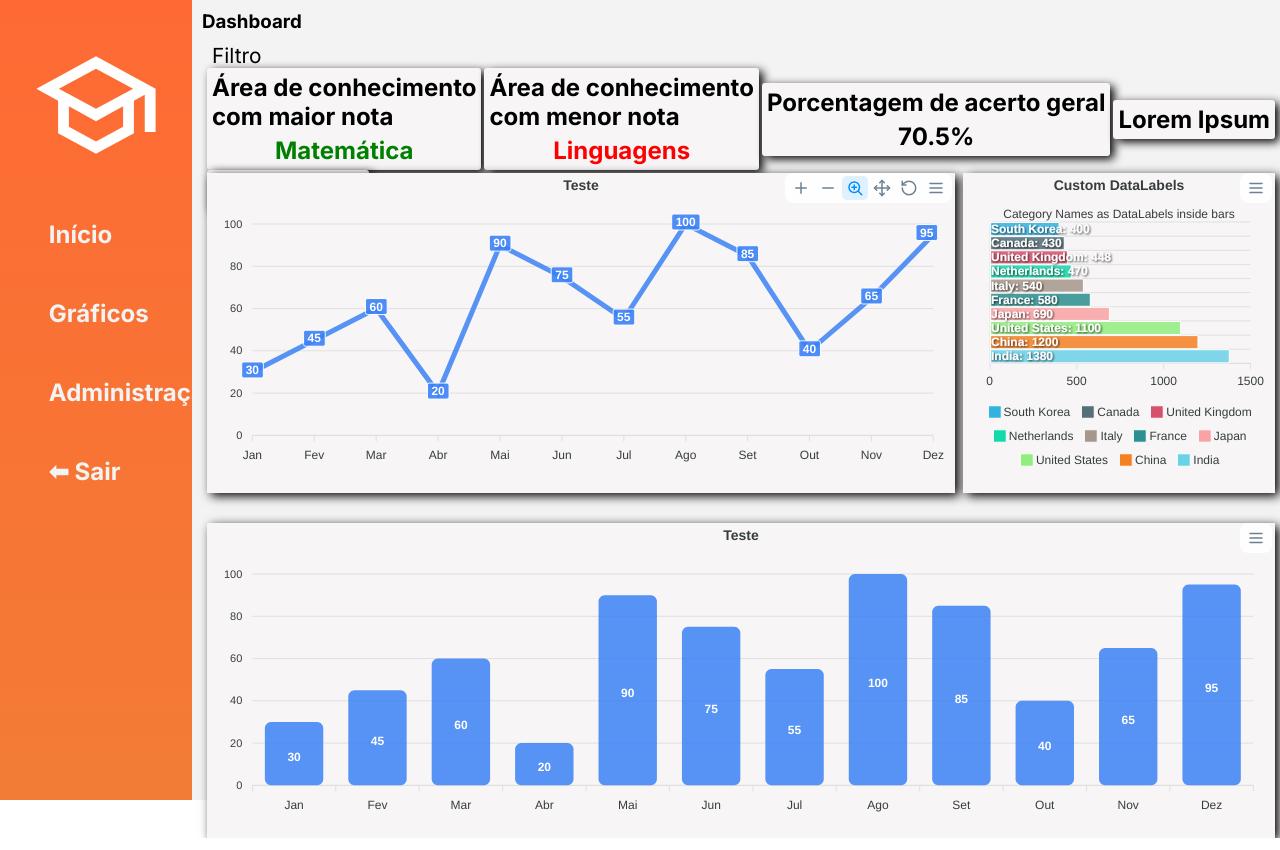
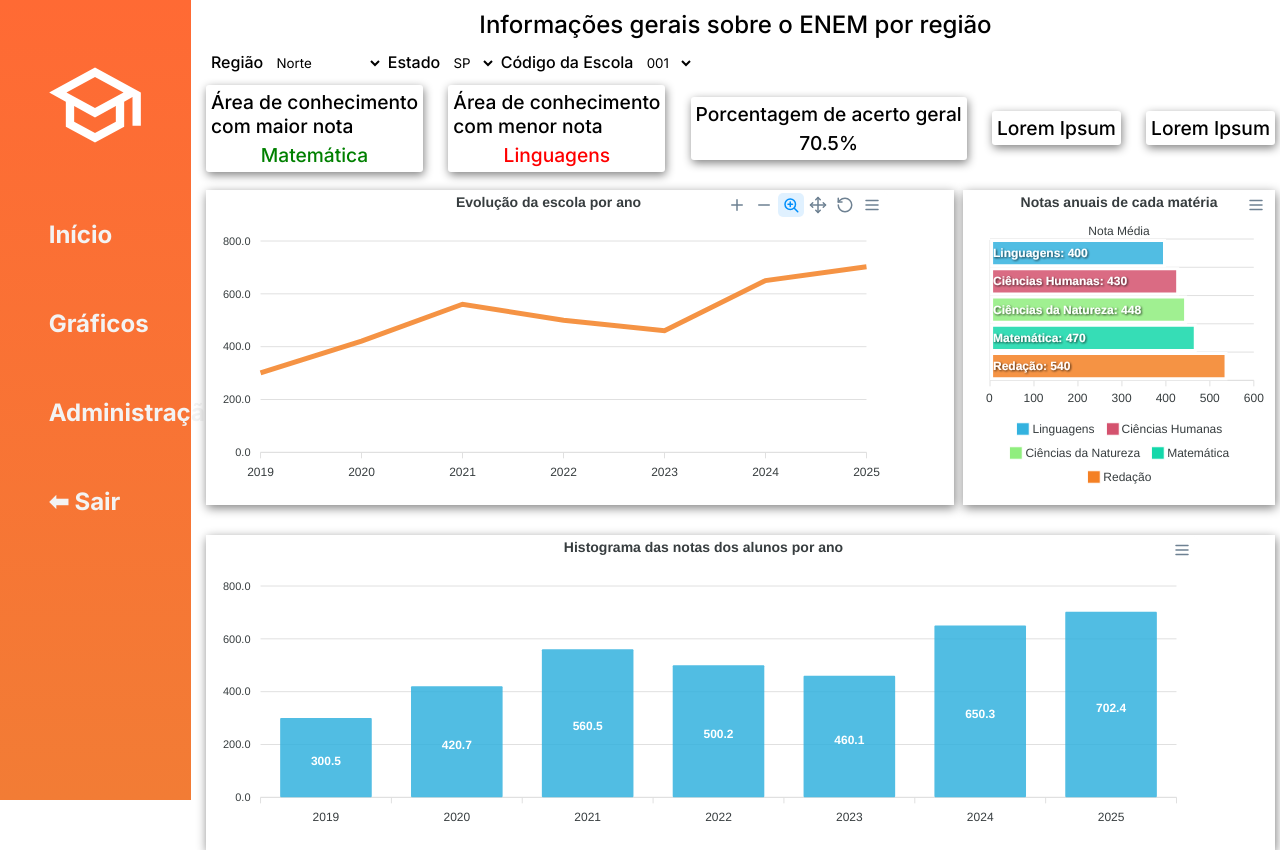
Before and after one commit to Tropa-dos-DELETE-sem-WHERE/aplicacao-web, a website: page public/dashboard.html in a window 1280 px wide. Drawn offline with nearby package versions, Linux system fonts and the light colour scheme.

Commit message:
Adicionando mais algumas alterações

```diff
--- a/public/css/dashboard.css
+++ b/public/css/dashboard.css
@@ -1,15 +1,20 @@
     body{
         margin: 0px;
         overflow: hidden;
+        font-family: Inter;
     }
+
     main{
     display: flex;
     flex-direction: column;
     padding: 10px;
+    }
 
+    h3{
+        font-size: 1.5rem;
+        text-align: center;
+        font-weight: 500;
 
-    h1{
-        font-size: 2.5rem;
     }
 
     .filter-container{
@@ -18,8 +23,19 @@
         font-size: 25px;
         border-radius: 10px;
         height: 20px;
-        font-size: 1.3rem;
+        font-size: 1.0rem;
+        margin-bottom: 1%;
+        font-weight: 500;
     }
+
+    select {
+        background-color: white;
+        padding: 5px;
+        border: none;
+        gap: 1%;
+    }
+
+
 
     .kpi-container{
         display: flex;
@@ -49,37 +65,37 @@
         justify-content: center;
         flex-direction: column;
         border-radius: 3px;
-        background-color: #f7f5f5;
+        background-color: white;
         padding: 5px;
         gap: 5px;
-        box-shadow: 4px 3px 10px black;
+        box-shadow: 1px 3px 10px grey;
     }
 
     h2{
-        font-size: 1.5rem;
+        font-size: 1.2rem;
+         font-weight: 500;
     }
 
     .graph1{
         width: 70%;
         margin-top: 30px;
-        height: 40vh;
-        background-color: #f7f5f5;
-        box-shadow: 4px 3px 10px black;
+        height: 30vh;
+        background-color: white;
+        box-shadow: 1px 3px 10px grey;
     }
 
     .graph3{
         width: 29.2%;
         margin-top: 30px;
-        height: 40vh;
-        background-color: #f7f5f5;
-        box-shadow: 4px 3px 10px black;
+        height: 30vh;
+        background-color: white;
+        box-shadow: 1px 3px 10px grey;
     }
 
     .graph2{
         width: 100%;
         margin-top: 30px;
-        height: 35vh;
-        background-color: #f7f5f5;
-        box-shadow: 4px 3px 10px black;
+        height: 30vh;
+        background-color: white;
+        box-shadow: 1px 3px 10px grey;
     }
-}
--- a/public/css/logado.css
+++ b/public/css/logado.css
@@ -32,9 +32,10 @@ aside{
     align-items: center;
     padding: 40px 0 40px 0;
     gap: 40px;
+}
 
     img{
-        width: 130px;
+        width: 100px;
         height: 130px;
         filter: invert(100%);
     }
@@ -44,7 +45,7 @@ aside{
         align-items: center;
         justify-content: center;
         flex-direction: column;
-        gap: 30px;
+        gap: 40px;
         width: 100%;
     }
 
--- a/public/css/professores.css
+++ b/public/css/professores.css
@@ -6,7 +6,7 @@ body {
 }
 
 header {
-  background-color: #20232a;
+  background-color: #ff6a34;
   color: #fff;
   text-align: center;
   padding: 15px 0;
@@ -74,7 +74,7 @@ th {
 .add-btn {
   display: inline-block;
   margin-bottom: 20px;
-  background-color: #28a745;
+  background-image: -webkit-linear-gradient(#28a745, green);
   color: white;
   text-decoration: none;
   padding: 10px 15px;
@@ -126,8 +126,8 @@ position: fixed;
     padding: 2rem;
     border-radius: 10px;
     z-index: 2;
-    width: 80%;
-    height: 80%;
+    width: 50%;
+    height: 60%;
   }
 .modal .box{
     height: 100%;
@@ -177,3 +177,47 @@ position: fixed;
   font-size: 1.2em;
   color: #555;
 }
+
+input{
+    width: 100%;
+    padding: 8px;
+    margin-top: 5px;
+    border: 1px solid #ccc;
+    border-radius: 6px;
+}
+
+.boxButton button, .form-group button{
+  color: white;
+  border: none;
+  background-image: -webkit-linear-gradient(#ff6a34,#ff3b30);
+  padding: 10px;
+  margin: 5px;
+  border-radius: 3px;
+}
+
+button:hover{
+  transform: scale(1.03);
+
+}
+
+input:hover{
+  border-color: #ff6a34;
+}
+
+.form-group{
+  display: flex;
+  flex-direction: column;
+  justify-content: flex-start;
+  align-items: start;
+}
+
+label{
+   font-size: 1.0rem;
+   margin: 5px 0;
+}
+
+.modal{
+  display: flex;
+  flex-direction: column;
+  align-items: center;
+}
--- a/public/css/telaPerfilUsuario.css
+++ b/public/css/telaPerfilUsuario.css
@@ -103,6 +103,8 @@ input:disabled, select:disabled {
     color: white;
     display: flex;
     align-items: center;
+    justify-content: center;
+    text-align: center;
     gap: 5px;
     margin-bottom: 15px;
 }
--- a/public/dashboard.html
+++ b/public/dashboard.html
@@ -30,10 +30,33 @@
 
     <main>
 
-        <h3>Dashboard</h3>
+        <h3>Informações gerais sobre o ENEM por região</h3>
 
         <div class="filter-container">
-            Filtro
+            <label for="Região">Região</label>
+            <select id="Região">
+            <option value="Norte">Norte</option>
+            <option value="Sul">Sul</option>
+            <option value="Centro-Oeste">Centro-Oeste</option>
+            <option value="Sudeste">Sudeste</option>
+            <option value="Nordeste">Nordeste</option>
+            </select>
+
+           <label for="Estado">Estado</label>
+            <select id="Estado">
+            <option value="SP">SP</option>
+            <option value="RJ">RJ</option>
+            <option value="ES">ES</option>
+            <option value="MG">MG</option>
+           </select>
+
+           <label for="Código da Escola">Código da Escola</label>
+            <select id="Código da Escola">
+            <option value="001">001</option>
+            <option value="002">002</option>
+            <option value="003">003</option>
+            <option value="004">004</option>
+           </select>
         </div>
 
         <div class="kpi-container">
@@ -73,7 +96,7 @@
 
 <script>
 
-    var Valores =  [30, 45, 60, 20, 90, 75, 55, 100, 85, 40, 65, 95]
+    var Valores =  [300.5, 420.7, 560.5, 500.2, 460.1, 650.3, 702.4]
     const optionsGrafico1 = {
       chart: {
         type: 'line',
@@ -85,25 +108,25 @@
       }],
       xaxis: {
         categories: [
-          'Jan', 'Fev', 'Mar', 'Abr', 'Mai', 'Jun',
-          'Jul', 'Ago', 'Set', 'Out', 'Nov', 'Dez'
+            '2019', '2020', '2021', '2022', '2023', '2024',
+          '2025'
         ]
       },
       yaxis: {
         min: 0,
       },
-      colors: ['#3B82F6'], // azul suave
+      colors: ['#f48024'], // azul suave
       plotOptions: {
         bar: {
-          borderRadius: 6,
+          borderRadius: 1,
           horizontal: false,
         }
       },
       dataLabels: {
-        enabled: true
+        enabled: false
       },
       title: {
-        text: 'Teste',
+        text: 'Evolução da escola por ano  ',
         align: 'center'
       }
     };
@@ -116,19 +139,20 @@
         height: 300
       },
       series: [{
-        name: 'Teste',
-        data: [30, 45, 60, 20, 90, 75, 55, 100, 85, 40, 65, 95]
+        name: 'Nota Média',
+        data: [300.5, 420.7, 560.5, 500.2, 460.1, 650.3, 702.4]
       }],
       xaxis: {
         categories: [
-          'Jan', 'Fev', 'Mar', 'Abr', 'Mai', 'Jun',
-          'Jul', 'Ago', 'Set', 'Out', 'Nov', 'Dez'
+          '2019', '2020', '2021', '2022', '2023', '2024',
+          '2025'
         ]
       },
-      colors: ['#3B82F6'], // azul suave
+      colors: ['#33b2df'],
       plotOptions: {
         bar: {
-          borderRadius: 6,
+          borderRadius: 1,
+          width: 30,
           horizontal: false,
         }
       },
@@ -136,7 +160,7 @@
         enabled: true
       },
       title: {
-        text: 'Teste',
+        text: 'Histograma das notas dos alunos por ano',
         align: 'center'
       }
     };
@@ -146,7 +170,7 @@
 
         var optionsGrafico3 = {
           series: [{
-          data: [400, 430, 448, 470, 540, 580, 690, 1100, 1200, 1380]
+          data: [400, 430, 448, 470, 540,]
         }],
           chart: {
           type: 'bar',
@@ -162,14 +186,14 @@
             },
           }
         },
-        colors: ['#33b2df', '#546E7A', '#d4526e', '#13d8aa', '#A5978B', '#2b908f', '#f9a3a4', '#90ee7e',
-          '#f48024', '#69d2e7'
+        colors: ['#33b2df', '#d4526e', '#90ee7e',
+        '#13d8aa','#f48024'
         ],
         dataLabels: {
           enabled: true,
           textAnchor: 'start',
           style: {
-            colors: ['#fff']
+            colors: ['white']
           },
           formatter: function (val, opt) {
             return opt.w.globals.labels[opt.dataPointIndex] + ":  " + val
@@ -180,12 +204,12 @@
           }
         },
         stroke: {
-          width: 1,
-          colors: ['#fff']
+          width: 3,
+          colors: ['white']
         },
         xaxis: {
-          categories: ['South Korea', 'Canada', 'United Kingdom', 'Netherlands', 'Italy', 'France', 'Japan',
-            'United States', 'China', 'India'
+          categories: ['Linguagens', 'Ciências Humanas',
+          'Ciências da Natureza', 'Matemática', 'Redação'
           ],
         },
         yaxis: {
@@ -194,12 +218,12 @@
           }
         },
         title: {
-            text: 'Custom DataLabels',
+            text: 'Notas anuais de cada matéria',
             align: 'center',
             floating: true
         },
         subtitle: {
-            text: 'Category Names as DataLabels inside bars',
+            text: 'Nota Média',
             align: 'center',
         },
         tooltip: {
```
Also changed, not shown: public/css/overviewStyle.css (+11 -13 lines), public/overview.html (+7 -7 lines).
